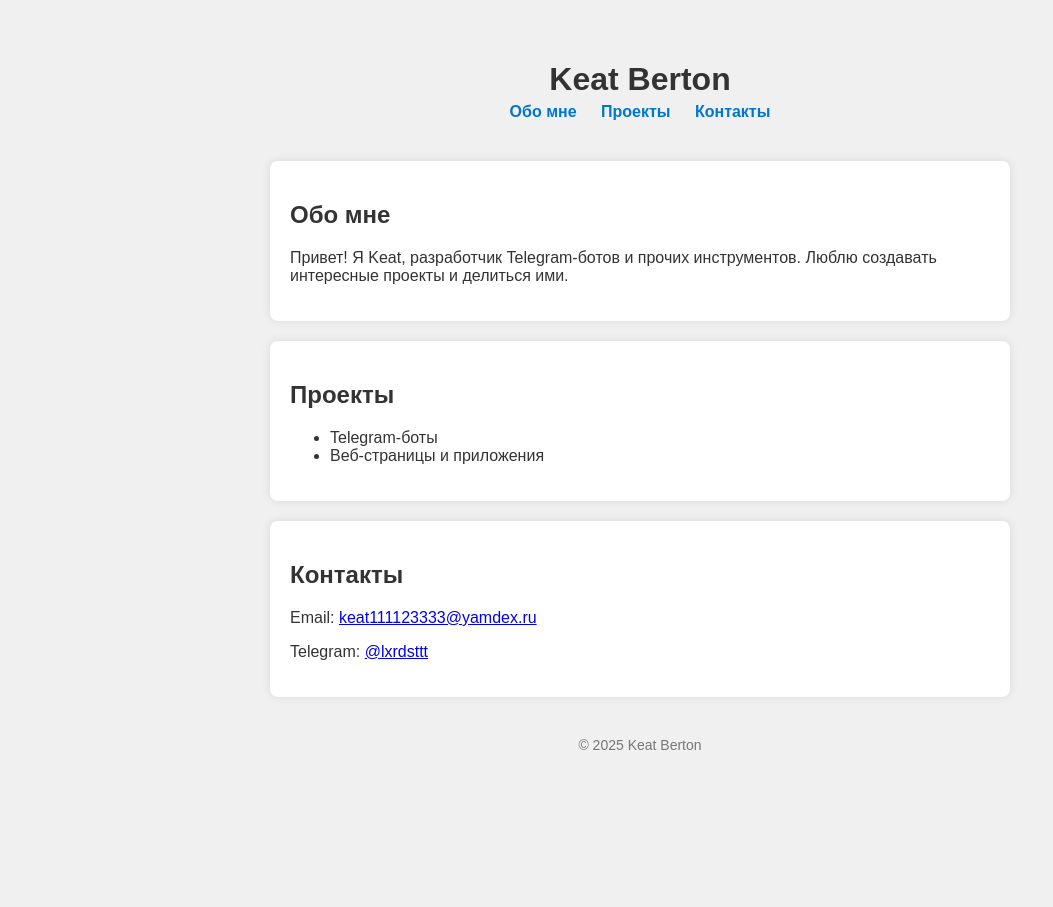
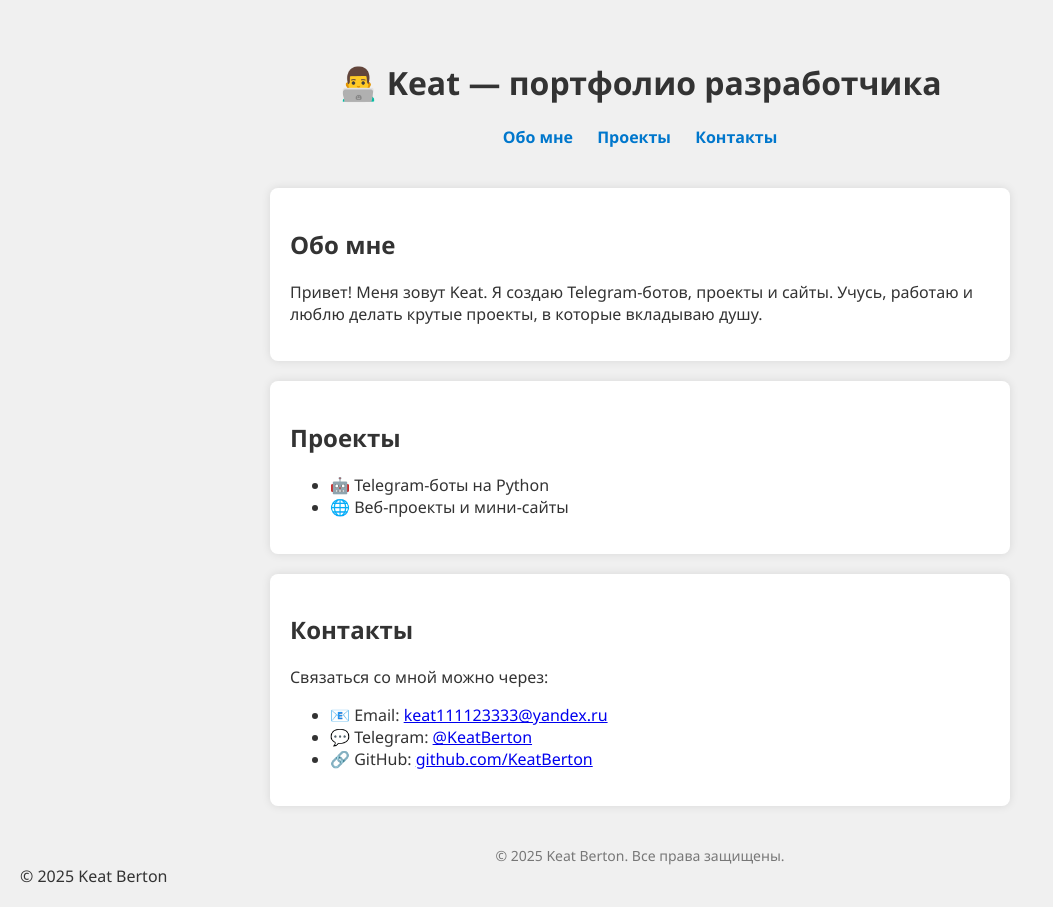
Before and after one commit to KeatBerton/KeatBerton.github.io, a plain HTML site: page index.html in a window 1280 px wide. Shown: the whole page, without its empty margins (0-1053 px from the left). Before the commit the page ends 800 px from the top, so only its background shows below. Drawn offline with Linux system fonts and the light colour scheme.

Commit message:
Update index.html
Обновил index.html - подключил CSS и оформил сайт

```diff
--- a/index.html
+++ b/index.html
@@ -4,49 +4,12 @@
   <meta charset="UTF-8" />
   <meta name="viewport" content="width=device-width, initial-scale=1" />
   <title>Портфолио Keat</title>
-  <style>
-    body {
-      font-family: Arial, sans-serif;
-      margin: 0; padding: 20px;
-      background-color: #f0f0f0;
-      color: #333;
-    }
-    header {
-      text-align: center;
-      padding: 20px 0;
-    }
-    h1 {
-      margin-bottom: 5px;
-    }
-    nav a {
-      margin: 0 10px;
-      text-decoration: none;
-      color: #0077cc;
-      font-weight: bold;
-    }
-    nav a:hover {
-      text-decoration: underline;
-    }
-    section {
-      max-width: 700px;
-      margin: 20px auto;
-      background: white;
-      padding: 20px;
-      border-radius: 8px;
-      box-shadow: 0 0 10px rgba(0,0,0,0.1);
-    }
-    footer {
-      text-align: center;
-      margin-top: 40px;
-      color: #777;
-      font-size: 14px;
-    }
-  </style>
+  <link rel="stylesheet" href="styles.css" />
 </head>
 <body>
 
   <header>
-  <h1>Keat Berton</h1>
+    <h1>👨‍💻 Keat — портфолио разработчика</h1>
     <nav>
       <a href="#about">Обо мне</a>
       <a href="#projects">Проекты</a>
@@ -56,24 +19,33 @@
 
   <section id="about">
     <h2>Обо мне</h2>
-  <p>Привет! Я Keat, разработчик Telegram-ботов и прочих инструментов. Люблю создавать интересные проекты и делиться ими.</p>
+    <p>Привет! Меня зовут Keat. Я создаю Telegram-ботов, проекты и сайты. Учусь, работаю и люблю делать крутые проекты, в которые вкладываю душу.</p>
   </section>
 
   <section id="projects">
     <h2>Проекты</h2>
     <ul>
-    <li>Telegram-боты</li>
-    <li>Веб-страницы и приложения</li>
+      <li>🤖 Telegram-боты на Python </li>
+      <li>🌐 Веб-проекты и мини-сайты</li>
     </ul>
   </section>
 
   <section id="contacts">
     <h2>Контакты</h2>
-  <p>Email: <a href="mailto:keat111123333@yandex.ru">keat111123333@yamdex.ru</a></p>
-  <p>Telegram: <a href="https://t.me/lxrdsttt" target="_blank">@lxrdsttt</a></p>
+    <p>Связаться со мной можно через:</p>
+    <ul>
+      <li>📧 Email: <a href="mailto:keat111123333@yandex.ru">keat111123333@yandex.ru</a></li>
+      <li>💬 Telegram: <a href="https://t.me/KeatBerton" target="_blank">@KeatBerton</a></li>
+      <li>🔗 GitHub: <a href="https://github.com/KeatBerton" target="_blank">github.com/KeatBerton</a></li>
+    </ul>
   </section>
 
   <footer>
+    © 2025 Keat Berton. Все права защищены.
+  </footer>
+
+</body>
+</html>
   © 2025 Keat Berton
 </footer>
 
```
Lines whose indentation alone changed are shown as unchanged.
